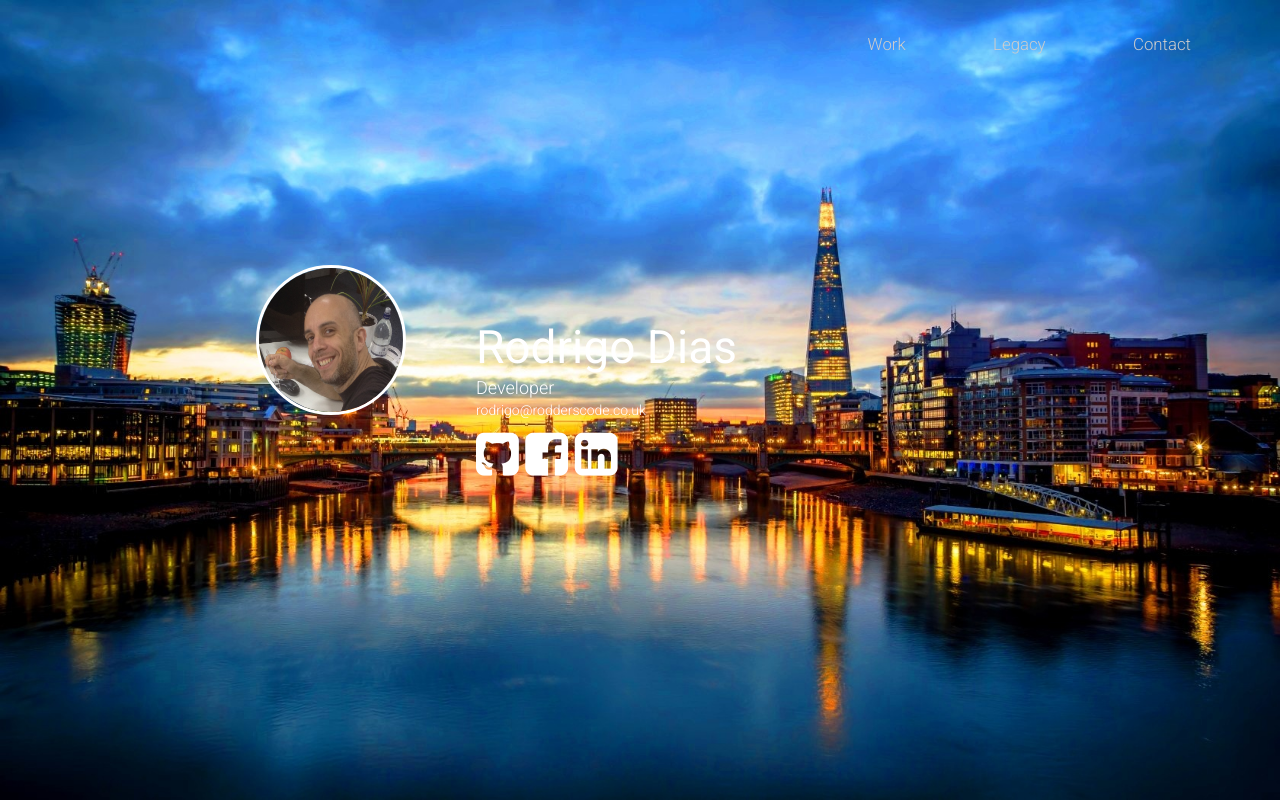
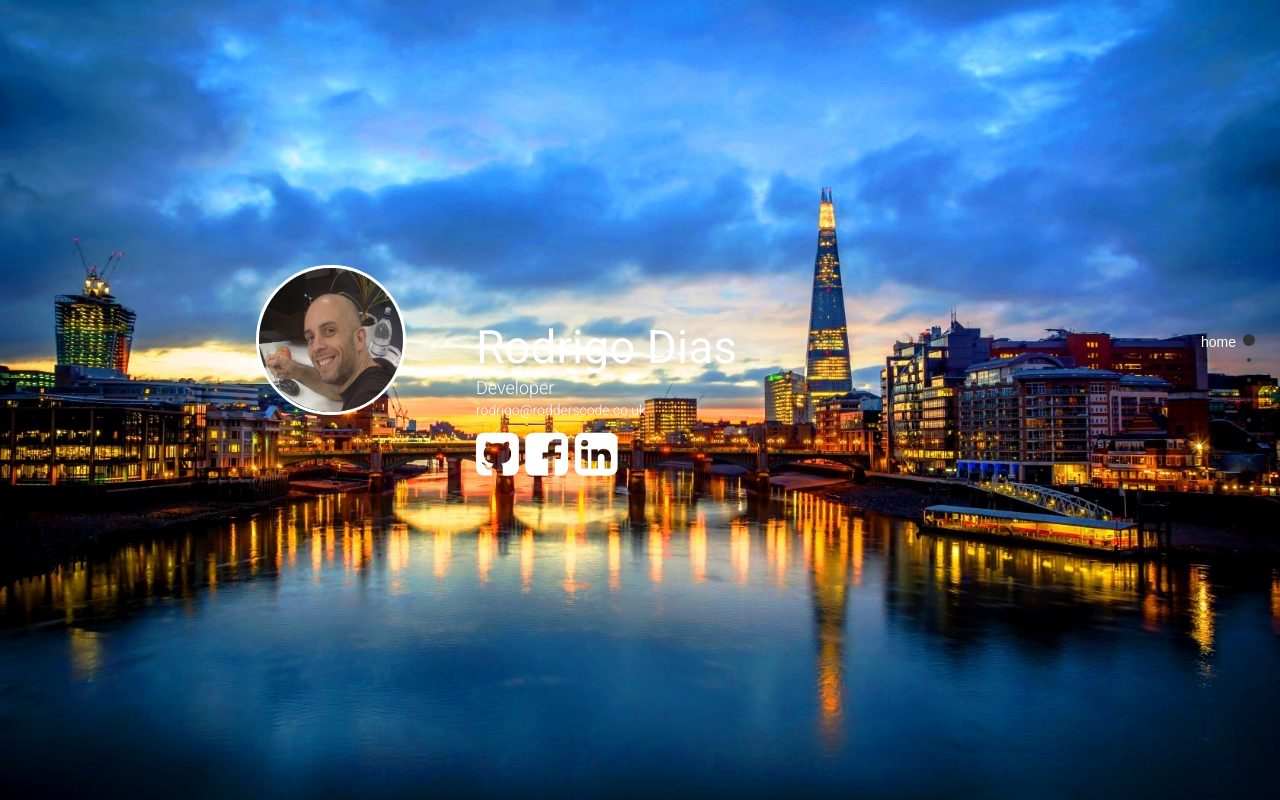
Before and after one commit to roycocup/rodderscode6, a plain HTML site: page index.html in a window 1280 px wide. Drawn offline with Linux system fonts and the light colour scheme.

Commit message:
removing the top navigation completely

```diff
--- a/css/nav.scss
+++ b/css/nav.scss
@@ -1,41 +1,8 @@
 // Large screen
 @media (min-width: 768px) {
-	.nav{
-		height:50px;
-		background-color:rgba(0,0,0,0);
-		width:100%;
-		position:fixed;
-		z-index: 100;
-		li {
-			display: inline;
-		}
-		.navitems {
-			position: absolute;
-			right: 5px;
-			line-height: 3.5em;
-			.navitem {
-				width: 100px;
-				font-size: 1.2em;
-				padding-right: 5em;
-				text-decoration: none;
-				a{
-					color: #ccc;
-					text-decoration: none;
-					&:hover {
-						border-bottom: 1px solid red;
-					}
-				}
-			}
-		}
 
-	}
 }
 
-//class for when user is scrolling
-.nav.scrolling{
-	background-color: black;
-	height: 50px;
-}
 
 // small screen
 @media (max-width: 768px) {
--- a/index.html
+++ b/index.html
@@ -17,21 +17,20 @@
 
 <body>
 
+<!-- <div id="menu" class="nav">
+	<ul class="navitems">
+		<li data-menuanchor="home" class="active navitem"><a href="#home">home</a></li>
+		<li data-menuanchor="bio" class="navitem"><a href="#bio">bio</a></li>
+		<li data-menuanchor="timeline" class="navitem"><a href="#timeline">timeline</a></li>
+		<li data-menuanchor="work" class="navitem"><a href="#work">work</a></li>
+	</ul>
+</div> -->
+
 <div id="fullpage">
 
 	<!-- Nav -->
-		<section id="nav">
+	<section id="home">
 		<div id="header">
-				<div id="mmenu" class="nav">
-					<div class="logo">
-						<img src="" alt="">
-					</div>
-					<div class="navitems">
-						<li class="navitem"><a href="#">Work</a></li>
-						<li class="navitem"><a href="#">Legacy</a></li>
-						<li class="navitem"><a href="#">Contact</a></li>
-					</div>
-				</div>
 			<div id="headerblob">
 				<img src="imgs/me2.jpg" class="img-circle imgme">
 				<div id="headertext">
@@ -167,7 +166,7 @@
 	</section>
 
 	<!-- past work -->
-		<section id="past_work">
+	<section id="past">
 
 		<div class="container">
 			<h2>Past Work</h2>
```
Also changed, not shown: css/nav.css, js/all.js, 1 other file. Lines whose indentation alone changed are shown as unchanged.
